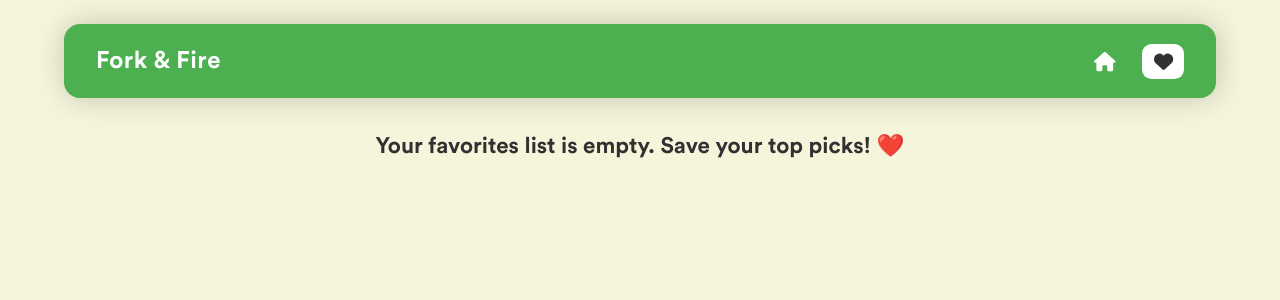
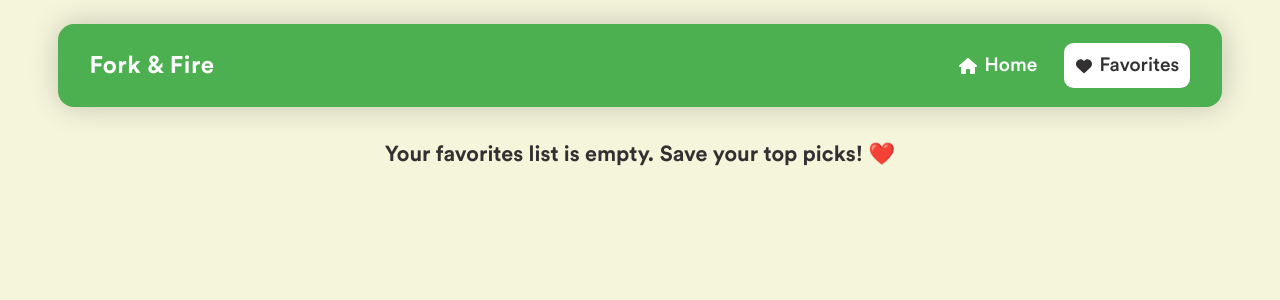
Before and after one commit to ratneshchipre/Food-Recipe-App, a React (Vite) app: page /favorites in a window 1280 px wide. Shown: the top 300 px of the page. Built offline with nearby package versions, Linux system fonts and the light colour scheme.

Commit message:
Made the website responsive across all devices

```diff
--- a/src/components/Navbar.jsx
+++ b/src/components/Navbar.jsx
@@ -7,7 +7,7 @@ import { faHeart } from '@fortawesome/free-solid-svg-icons'
 const Navbar = () => {
   return (
     <nav className='flex justify-center items-center py-[1.5rem]'>
-      <div className='w-[90%] bg-nav-green px-[2rem] py-[1.2rem] rounded-[1rem] flex items-center justify-between shadow-[1px_0_30px_rgba(0,0,0,0.2)]'>
+      <div className='w-[90%] lg:w-[91%] bg-nav-green px-[2rem] py-[1.2rem] rounded-[1rem] flex items-center justify-between shadow-[1px_0_30px_rgba(0,0,0,0.2)]'>
         <Link to='/' className='font-Circular-Bold tracking-[0.5px]'>
           <div>
             <h1 className='text-white text-[1.3rem] sm:text-[1.5rem]'>Fork & Fire</h1>
@@ -16,18 +16,20 @@ const Navbar = () => {
         <div>
           <ul className='flex gap-[1rem] font-Circular-Medium'>
             <li className='text-[1rem] sm:text-[1.2rem] cursor-pointer'>
-              <NavLink to='/' className={({ isActive }) => `${isActive ? 'bg-white' : ''} ${isActive ? 'text-txt-black' : 'text-white'} py-[0.5rem] px-[0.7rem] hidden rounded-[0.6rem] transition`}>
+              <NavLink to='/' className={({ isActive }) => `${isActive ? 'bg-white' : ''} ${isActive ? 'text-txt-black' : 'text-white'} py-[0.5rem] px-[0.7rem] hidden sm:flex justify-center items-center gap-[0.5rem] rounded-[0.6rem] transition`}>
+                <FontAwesomeIcon icon={faHome} className='text-[1rem]' />
                 Home
               </NavLink>
-              <NavLink to='/' className={({ isActive }) => `${isActive ? 'bg-white' : ''} ${isActive ? 'text-txt-black' : 'text-white'} py-[0.5rem] px-[0.7rem] flex justify-center items-center rounded-[0.6rem] transition`}>
+              <NavLink to='/' className={({ isActive }) => `${isActive ? 'bg-white' : ''} ${isActive ? 'text-txt-black' : 'text-white'} py-[0.5rem] px-[0.7rem] flex sm:hidden justify-center items-center rounded-[0.6rem] transition`}>
                 <FontAwesomeIcon icon={faHome} />
               </NavLink>
             </li>
             <li className='text-[1rem] sm:text-[1.2rem] cursor-pointer'>
-              <NavLink to='/favorites' className={({ isActive }) => `${isActive ? 'bg-white' : ''} ${isActive ? 'text-txt-black' : 'text-white'} py-[0.5rem] px-[0.7rem] hidden rounded-[0.6rem] transition`}>
+              <NavLink to='/favorites' className={({ isActive }) => `${isActive ? 'bg-white' : ''} ${isActive ? 'text-txt-black' : 'text-white'} py-[0.5rem] px-[0.7rem] hidden sm:flex justify-center items-center gap-[0.5rem] rounded-[0.6rem] transition`}>
+                <FontAwesomeIcon icon={faHeart} className='text-[1rem]'/>
                 Favorites
               </NavLink>
-              <NavLink to='/favorites' className={({ isActive }) => `${isActive ? 'bg-white' : ''} ${isActive ? 'text-txt-black' : 'text-white'} py-[0.5rem] px-[0.7rem] flex justify-center items-center rounded-[0.6rem] transition`}>
+              <NavLink to='/favorites' className={({ isActive }) => `${isActive ? 'bg-white' : ''} ${isActive ? 'text-txt-black' : 'text-white'} py-[0.5rem] px-[0.7rem] flex sm:hidden justify-center items-center rounded-[0.6rem] transition`}>
                 <FontAwesomeIcon icon={faHeart} />
               </NavLink>
             </li>
--- a/src/index.css
+++ b/src/index.css
@@ -28,4 +28,7 @@
     --color-border: #C8C7C7;
     --color-bg-yt-red: #F3C3C3;
     --color-fav-bg: #0000003b;
+    --breakpoint-tablet: 550px;
+    --breakpoint-tablet-2: 700px;
+    --breakpoint-mini-desktop: 900px;
 }
--- a/src/pages/Categories.jsx
+++ b/src/pages/Categories.jsx
@@ -29,7 +29,7 @@ const Categories = () => {
     }, [])
 
     return (
-        <div className='flex justify-center flex-col w-full px-[2rem] pb-[2rem]'>
+        <div className='flex justify-center flex-col w-full px-[2rem] tablet-2:px-[2.5rem] mini-desktop:px-[2.8rem] lg:px-[3.5rem] xl:px-[4.5rem] pb-[2rem]'>
             <h1 className='font-Circular-Bold text-[1.7rem] text-txt-gray-black'>Categories of <span className='text-txt-black'>{categoryName}</span></h1>
 
             {error &&
--- a/src/pages/Favorites.jsx
+++ b/src/pages/Favorites.jsx
@@ -6,10 +6,10 @@ const Favorites = () => {
   const { favorites } = useRecipeContext()
 
   return (
-    <div className='flex justify-center items-center flex-col w-full px-[2rem] pb-[2rem]'>
+    <div className='flex justify-center items-center flex-col w-full px-[2rem] pb-[2rem] tablet-2:px-[2.2rem] lg:px-[2.5rem]'>
       {favorites.length != '0' ? (
         <div className='flex w-full flex-col justify-center items-center'>
-          <h1 className='mt-[0.5rem] text-[1.4rem] font-Circular-Bold text-txt-black text-center'>Here are your saved favorites! ❤️</h1>
+          <h1 className='mt-[0.5rem] text-[1.35rem] font-Circular-Bold text-txt-black text-center'>Here are your saved favorites! ❤️</h1>
           <div className='w-full mt-[1.5rem] grid grid-cols-[repeat(auto-fit,_minmax(12rem,_20rem))] items-center justify-center gap-x-[2rem] gap-y-[2rem]'>
             {favorites.map(recipe => (
               <RecipeCard
@@ -20,7 +20,7 @@ const Favorites = () => {
           </div>
         </div>
       ) : (
-        <h1 className='mt-[0.5rem] text-[1.4rem] font-Circular-Bold text-txt-black text-center'>Your favorites list is empty. Save your top picks! ❤️</h1>
+        <h1 className='mt-[0.5rem] text-[1.35rem] font-Circular-Bold text-txt-black text-center'>Your favorites list is empty. Save your top picks! ❤️</h1>
       )}
 
     </div>
--- a/src/pages/Home.jsx
+++ b/src/pages/Home.jsx
@@ -63,9 +63,10 @@ const Home = () => {
   return (
     <div className='flex flex-col items-center justify-center'>
       <HeroSec sectionRef={sectionRef} />
-      <div className='w-full py-[3rem] px-[3rem] bg-btn-green text-txt-black' ref={sectionRef}>
+      <div className='w-full py-[3rem] px-[2.5rem] tablet:px-[2.8rem] sm:px-[3rem] md:px-[3.2rem] lg:px-[3.5rem] bg-btn-green text-txt-black' ref={sectionRef}>
+        <div className='flex flex-col lg:flex-row lg:justify-between'>
           <h1 className='font-Circular-Bold text-[1.7rem]'>Popular Categories</h1>
-        <form onSubmit={handleSearchSubmit} className='flex items-center mt-[1.5rem] mb-[3rem]'>
+          <form onSubmit={handleSearchSubmit} className='flex items-center mt-[1.5rem] lg:mt-[0rem] mb-[3rem] lg:w-[60%]'>
             <input
               type="text"
               placeholder='Search for Recipe...'
@@ -79,6 +80,7 @@ const Home = () => {
               />
             </button>
           </form>
+        </div>
 
         {error &&
           <div className='flex flex-col items-center justify-center'>
--- a/src/pages/RecipeDetails.jsx
+++ b/src/pages/RecipeDetails.jsx
@@ -60,7 +60,7 @@ const RecipeDetails = () => {
   }
 
   return (
-    <div className='flex justify-center flex-col w-full px-[2rem] pb-[2rem]'>
+    <div className='flex justify-center flex-col w-full px-[1.8rem] tablet:px-[2.4rem] mini-desktop:px-[3rem] lg:px-[3.5rem] xl:px-[5rem] pb-[2rem]'>
       <div>
         <div className='flex justify-between'>
           <button
@@ -84,15 +84,16 @@ const RecipeDetails = () => {
             Add To Favorites
           </button>
         </div>
-        <div className='flex justify-center items-center mt-[1.5rem] w-full h-[25rem] rounded-2xl overflow-hidden'>
+      </div>
+      <div className='mt-[1.5rem] flex flex-col md:flex-row md:justify-between gap-[0.8rem] md:gap-[3rem]'>
+        <div className='flex justify-center items-center w-full h-[22rem] tablet:h-[26rem] tablet-2:h-[28rem] md:w-[45%] md:h-[20rem] mini-desktop:w-[45%] mini-desktop:h-[22rem] xl:h-[30rem] rounded-2xl overflow-hidden'>
           <img
             src={recipe.strMealThumb}
             alt="recipe-img"
             className='w-full object-cover rounded-2xl'
           />
         </div>
-      </div>
-      <div className='mt-[1rem]'>
+        <div className='md:w-[55%] mini-desktop:w-[55%] md:overflow-y-scroll md:h-[30rem] md:pr-[1.5rem]'>
           <h2 className='text-[1.8rem] text-txt-black font-Circular-Bold'>{recipe.strMeal}</h2>
           <div className='flex justify-center items-center w-full mt-[2rem] font-Circular-Medium text-txt-gray-black'>
             <div className='text-center w-full border-border border-r-[2px]'>
@@ -151,6 +152,7 @@ const RecipeDetails = () => {
           </div>
         </div>
       </div>
+    </div>
   )
 }
 
```
Also changed, not shown: src/components/HeroSec.jsx (+8 -8 lines). Lines whose indentation alone changed are shown as unchanged.
